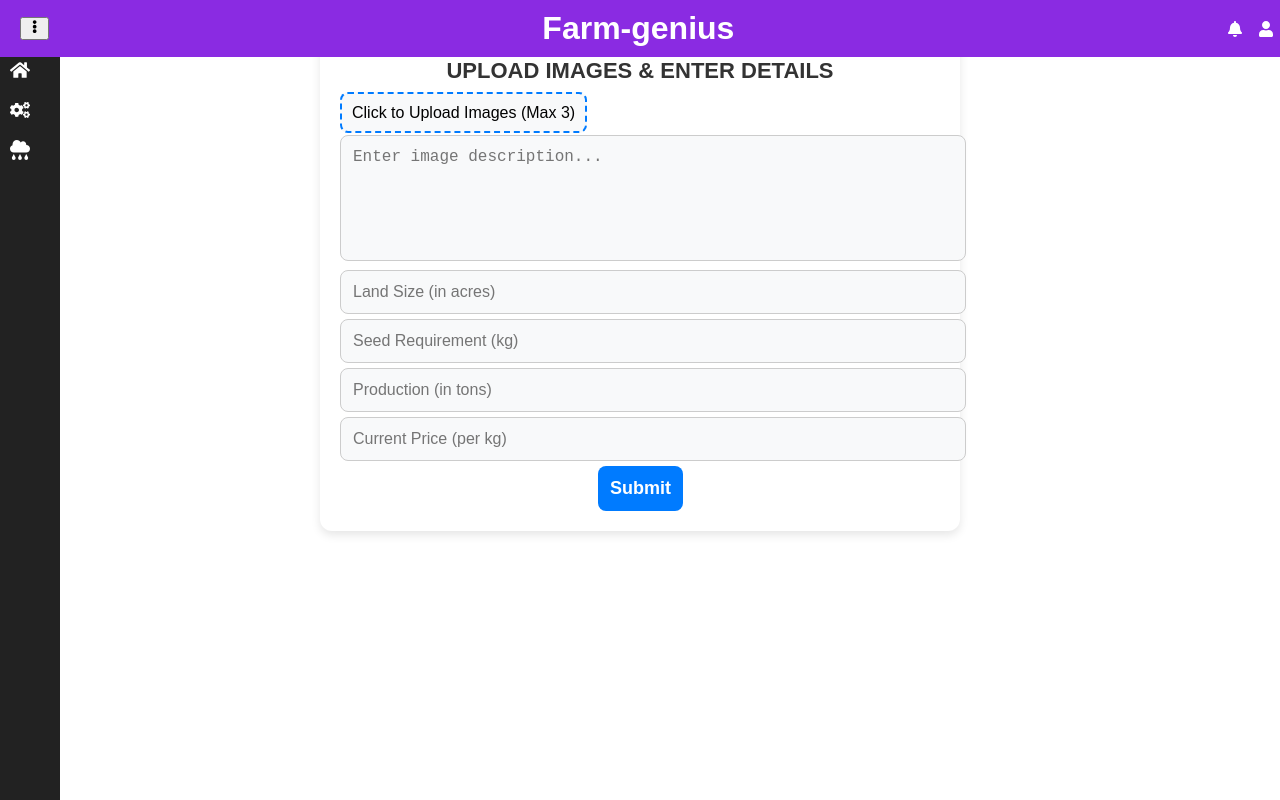
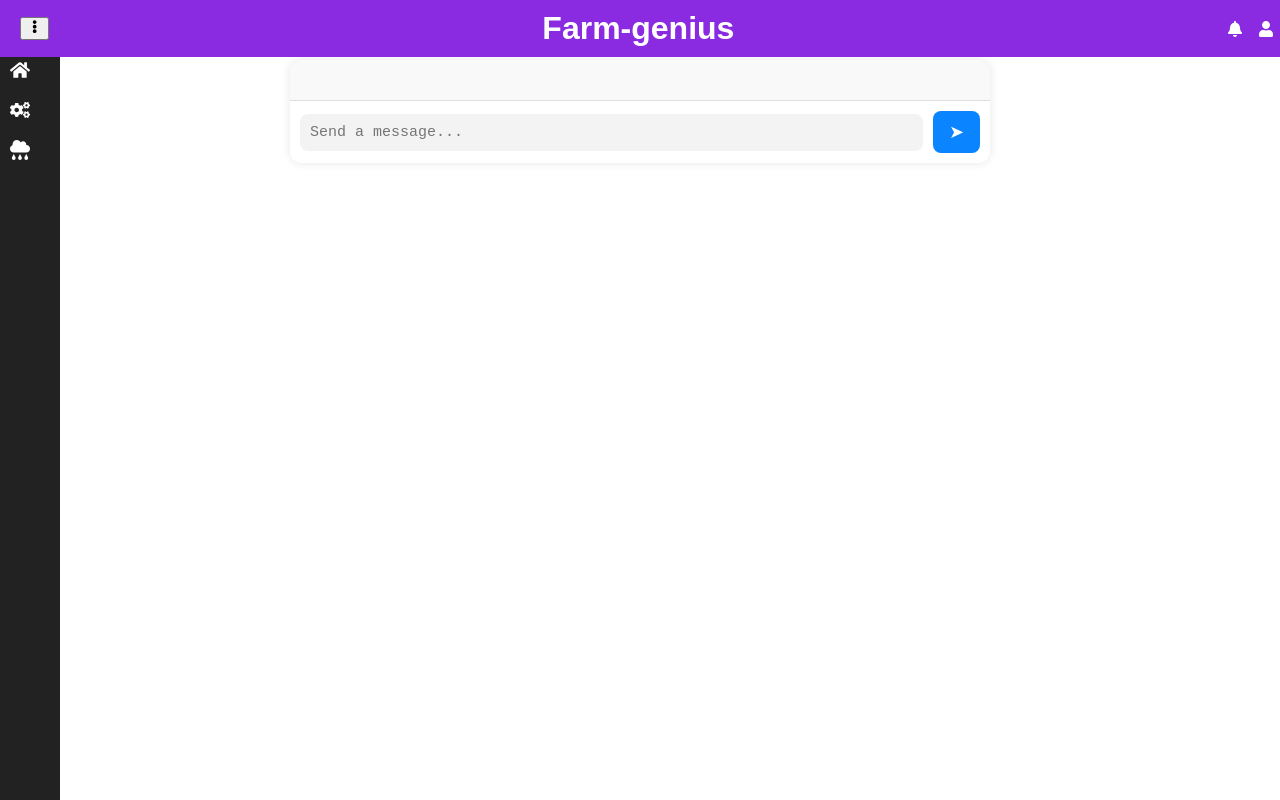
Before and after one commit to anuj3124-javadev/farm-genius, a React (Create React App) app: page /ai-service in a window 1280 px wide. Built offline with nearby package versions, Linux system fonts and the light colour scheme.

Commit message:
some update

```diff
--- a/src/components/Ai.js
+++ b/src/components/Ai.js
@@ -1,85 +1,74 @@
 import React, { useState } from "react";
+import "../styles.css";
 
 const Ai = () => {
-  const [images, setImages] = useState([]);
-  const [description, setDescription] = useState("");
-  const [landSize, setLandSize] = useState("");
-  const [seedRequirement, setSeedRequirement] = useState("");
-  const [production, setProduction] = useState("");
-  const [price, setPrice] = useState("");
+  const [messages, setMessages] = useState([]);
+  const [input, setInput] = useState("");
+  const [loading, setLoading] = useState(false);
 
-  const handleImageUpload = (event) => {
-    const files = Array.from(event.target.files);
-    if (files.length + images.length > 3) {
-      alert("You can only upload up to 3 images.");
-      return;
+  const handleSend = async () => {
+    if (input.trim() === "") return;
+
+    const userMessage = { text: input, sender: "user" };
+    setMessages((prev) => [...prev, userMessage]);
+    setInput("");
+    setLoading(true);
+
+    try {
+      const response = await fetch("http://ml.productsscout.xyz/api/chat/", {
+        method: "POST",
+        headers: { "Content-Type": "application/json" },
+        body: JSON.stringify({ message: input }),
+      });
+
+      const data = await response.json();
+      const aiMessage = { text: data?.response || "No response", sender: "ai" };
+      setMessages((prev) => [...prev, aiMessage]);
+    } catch (error) {
+      console.error("API Error:", error);
+      setMessages((prev) => [
+        ...prev,
+        { text: "Error: Unable to connect to AI.", sender: "ai" },
+      ]);
+    } finally {
+      setLoading(false);
     }
+  };
 
-    const imagePreviews = files.map((file) => URL.createObjectURL(file));
-    setImages((prevImages) => [...prevImages, ...imagePreviews]);
+  const handleKeyDown = (e) => {
+    if (e.key === "Enter" && !e.shiftKey) {
+      e.preventDefault();
+      handleSend();
+    }
   };
 
   return (
-    <div className="ai-container">
-      <h2 className="ai-title">Upload Images & Enter Details</h2>
-
-      {/* Image Upload */}
-      <label className="ai-upload">
-        Click to Upload Images (Max 3)
-        <input type="file" accept="image/*" multiple onChange={handleImageUpload} hidden />
-      </label>
-
-      {/* Image Preview */}
-      {images.length > 0 && (
-        <div className="ai-image-preview">
-          {images.map((src, index) => (
-            <img key={index} src={src} alt={`Preview ${index + 1}`} />
-          ))}
-        </div>
-      )}
-
-      {/* Description Section */}
-      <div className="grid gap-4">
+    <div className="chat-container">
+      <div className="chat-output">
+        {messages.map((msg, index) => (
+          <div
+            key={index}
+            className={`chat-message ${msg.sender === "user" ? "user" : "ai"}`}
+          >
+            {msg.text}
+          </div>
+        ))}
+        {loading && (
+          <div className="chat-message ai typing">Typing...</div>
+        )}
+      </div>
+      <div className="chat-input-container">
         <textarea
-          placeholder="Enter image description..."
-          value={description}
-          onChange={(e) => setDescription(e.target.value)}
-          className="ai-textarea"
+          className="chat-input"
+          placeholder="Send a message..."
+          value={input}
+          onChange={(e) => setInput(e.target.value)}
+          onKeyDown={handleKeyDown}
+          rows={1}
         />
-
-        <input
-          type="text"
-          placeholder="Land Size (in acres)"
-          value={landSize}
-          onChange={(e) => setLandSize(e.target.value)}
-          className="ai-input"
-        />
-
-        <input
-          type="text"
-          placeholder="Seed Requirement (kg)"
-          value={seedRequirement}
-          onChange={(e) => setSeedRequirement(e.target.value)}
-          className="ai-input"
-        />
-
-        <input
-          type="text"
-          placeholder="Production (in tons)"
-          value={production}
-          onChange={(e) => setProduction(e.target.value)}
-          className="ai-input"
-        />
-
-        <input
-          type="text"
-          placeholder="Current Price (per kg)"
-          value={price}
-          onChange={(e) => setPrice(e.target.value)}
-          className="ai-input"
-        />
-
-        <button className="ai-button">Submit</button>
+        <button className="chat-send" onClick={handleSend}>
+          ➤
+        </button>
       </div>
     </div>
   );
--- a/src/styles.css
+++ b/src/styles.css
@@ -462,119 +462,84 @@ main {
 
 
 /* Ai.js CSS */
-/* Main Container */
-.ai-container {
-  max-width: 600px;
-  margin: auto;
-  background: #ffffff;
-  padding: 20px;
+.chat-container {
+  width: 100%;
+  max-width: 700px;
+  margin: 40px auto;
+  background: #f9f9f9;
   border-radius: 12px;
-  box-shadow: 0px 4px 10px rgba(0, 0, 0, 0.1);
+  box-shadow: 0 0 10px rgba(0, 0, 0, 0.1);
+  display: flex;
+  flex-direction: column;
+  overflow: hidden;
+  font-family: "Segoe UI", sans-serif;
 }
 
-/* Heading */
-.ai-title {
-  font-size: 22px;
-  font-weight: bold;
-  color: #333;
-  text-align: center;
-  margin-bottom: 20px;
+.chat-output {
+  flex-grow: 1;
+  padding: 20px;
+  overflow-y: auto;
+  max-height: 500px;
 }
 
-/* File Upload */
-.ai-upload {
-  width: 100%;
-  padding: 10px;
-  border: 2px dashed #007bff;
+.chat-message {
+  padding: 10px 14px;
+  margin: 6px 0;
   border-radius: 8px;
-  cursor: pointer;
-  text-align: center;
-  background: #f8f9fa;
-  transition: 0.3s;
+  max-width: 80%;
+  word-wrap: break-word;
+  font-size: 15px;
 }
 
-.ai-upload:hover {
-  background: #e9ecef;
+.chat-message.user {
+  background-color: #daf0ff;
+  align-self: flex-end;
 }
 
-/* Image Preview Container */
-.ai-image-preview {
-  display: flex;
-  gap: 10px;
-  overflow-x: auto;
-  margin-top: 15px;
-  padding-bottom: 10px;
-  border-bottom: 2px solid #ddd;
+.chat-message.ai {
+  background-color: #e6e6e6;
+  align-self: flex-start;
 }
 
-.ai-image-preview img {
-  width: 250px;
-  height: 120px;
-  border-radius: 8px;
-  object-fit: cover;
-  transition: transform 0.3s ease;
+.chat-message.typing {
+  font-style: italic;
+  color: #888;
 }
 
-.ai-image-preview img:hover {
-  transform: scale(1.1);
+.chat-input-container {
+  display: flex;
+  align-items: center;
+  padding: 10px;
+  background: #ffffff;
+  border-top: 1px solid #ddd;
 }
 
-/* Text Area */
-.ai-textarea {
-  width: 100%;
-  height: 100px;
-  padding: 12px;
-  border: 1px solid #ccc;
+.chat-input {
+  flex-grow: 1;
+  padding: 10px;
+  border: none;
   border-radius: 8px;
-  font-size: 16px;
-  margin-top: 13px;
   resize: none;
-  background: #f8f9fa;
-  transition: border 0.3s;
+  font-size: 15px;
+  outline: none;
+  background: #f3f3f3;
 }
 
-.ai-textarea:focus {
-  border-color: #007bff;
-  outline: none;
+.chat-send {
+  margin-left: 10px;
+  padding: 10px 16px;
+  background-color: #0a84ff;
+  color: white;
+  border: none;
+  border-radius: 8px;
+  font-size: 18px;
+  cursor: pointer;
+  transition: background-color 0.2s ease;
 }
 
-/* Input Fields */
-.ai-input {
-  width: 100%;
-  padding: 12px;
-  border: 1px solid #ccc;
-  border-radius: 8px;
-  font-size: 16px;
-  margin-top: 5px;
-  background: #f8f9fa;
-  transition: border 0.3s;
+.chat-send:hover {
+  background-color: #006fd6;
 }
-
-.ai-input:focus {
-  border-color: #007bff;
-  outline: none;
-}
-
-/* Button */
-.ai-button {
-  width: 100spx;
-  padding: 12px;
-  font-size: 18px;
-  font-weight: bold;
-  color: white;
-  background: #007bff;
-  border: none;
-  border-radius: 8px;
-  margin-top: 5px;
-  cursor: pointer;
-  margin-left: 43%;
-  transition: background 0.3s ease;
-}
-
-.ai-button:hover {
-  background: #0056b3;
-}
-
 /* registration CSS */
 
 .reg-container {
```
